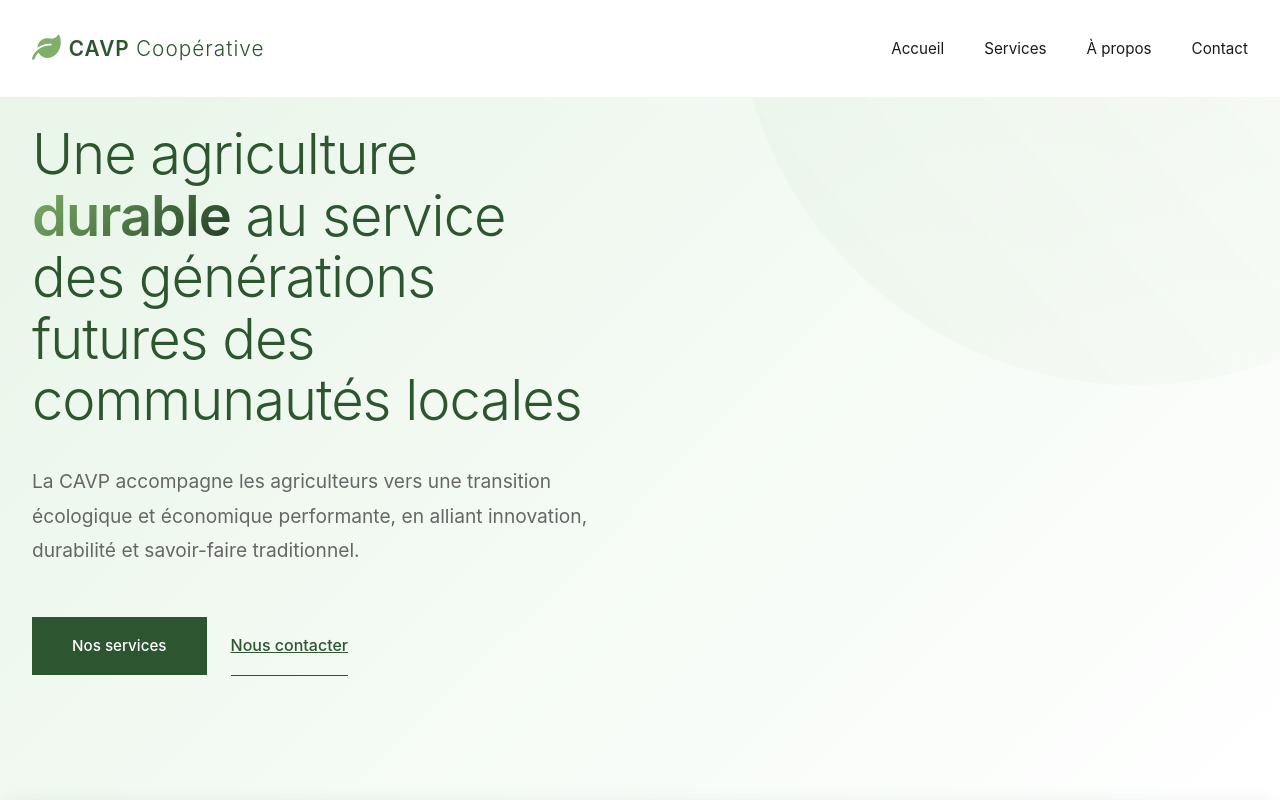
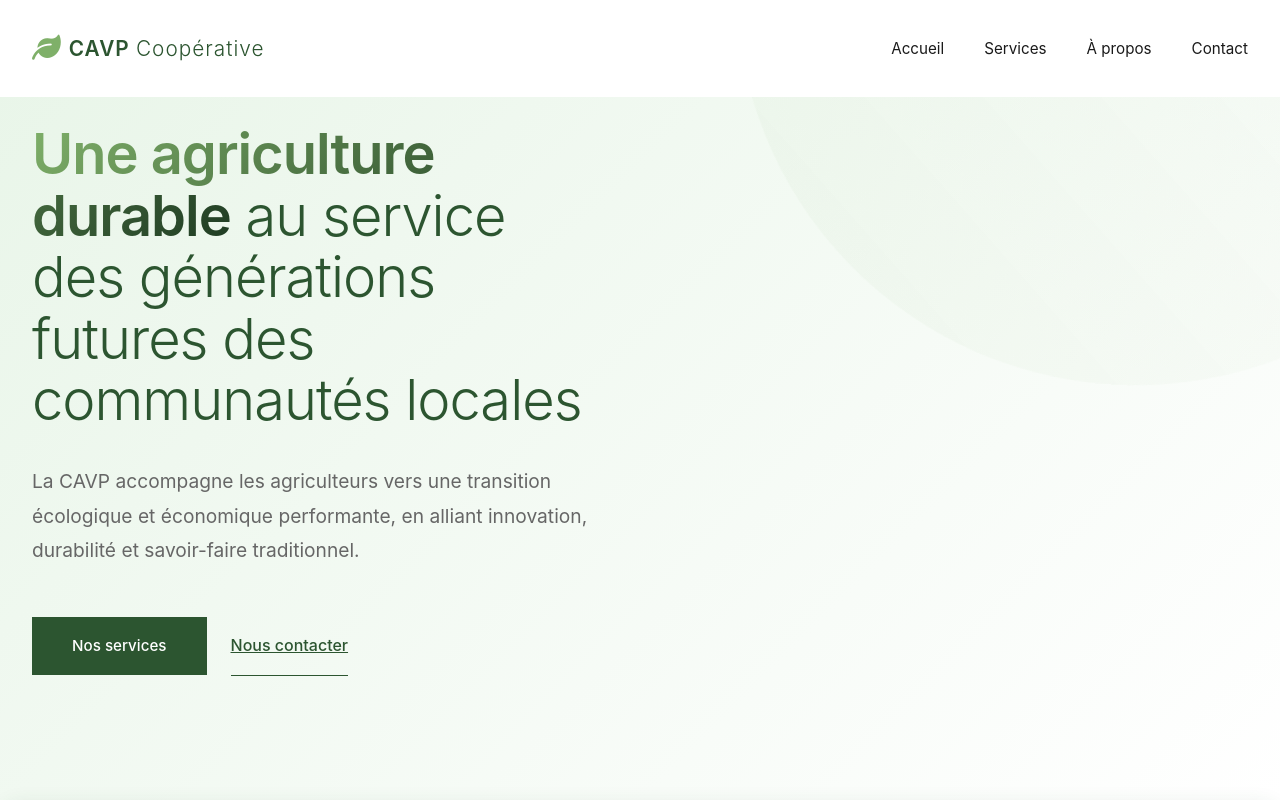
Before and after one commit to Skwiz-blip/cavp, a plain HTML site: page index.html in a window 1280 px wide. Shown: the top 800 px of the page. Drawn offline with Linux system fonts and the light colour scheme.

Commit message:
Update index.html
bon bah...

```diff
--- a/index.html
+++ b/index.html
@@ -921,7 +921,7 @@
     <section id="accueil" class="hero">
         <div class="container hero-content">
             <div class="hero-text fade-up">
-                <h1>Une agriculture <span class="highlight">durable</span> au service des générations futures des communautés locales</h1>
+                <h1> <span class="highlight">Une agriculture durable</span> au service des générations futures des communautés locales</h1>
                 <p>La CAVP accompagne les agriculteurs vers une transition écologique et économique performante, en alliant innovation, durabilité et savoir-faire traditionnel.</p>
                 <div class="cta-group">
                     <a href="#services" class="btn btn-primary">Nos services</a>
```
